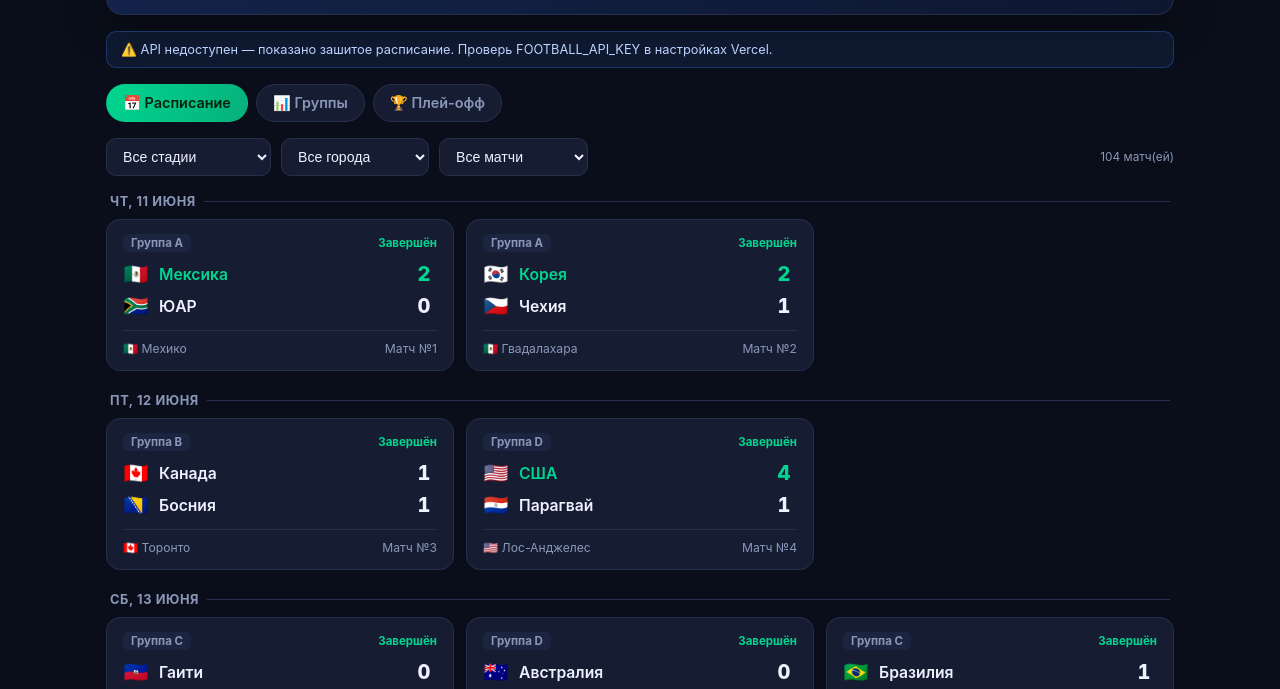
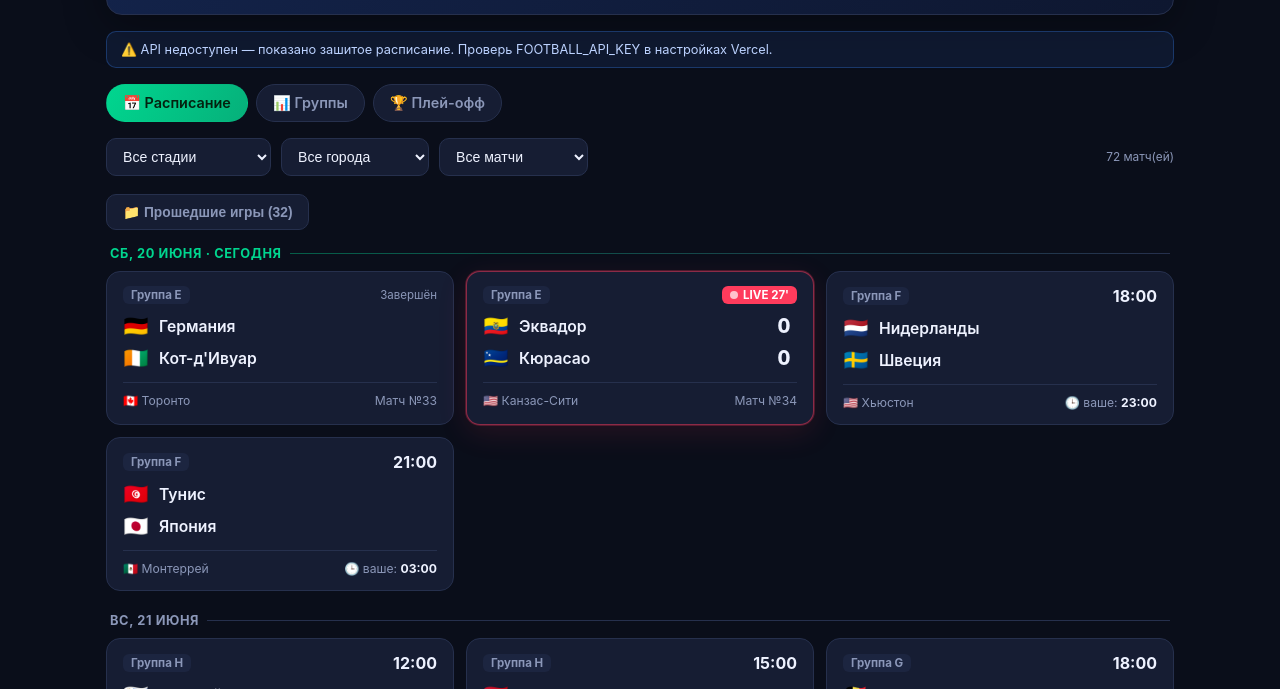
Before and after one commit to gorfriman/wc2026, a plain HTML site: page index.html in a window 1280 px wide. Shown: the part 107-796 px from the top of the page. Drawn offline with Linux system fonts and the light colour scheme; no server answers.

Commit message:
Add files via upload

```diff
--- a/index.html
+++ b/index.html
@@ -42,6 +42,14 @@
     padding:9px 12px;border-radius:10px;font-size:.88rem;outline:none}
   .filters select:focus,.filters input:focus{border-color:var(--acc2)}
   .chip{font-size:.74rem;color:var(--mut);margin-left:auto}
+  /* past toggle */
+  .pastbar{margin-bottom:16px}
+  .pastbtn{background:var(--card);border:1px solid var(--line);color:var(--mut);
+    padding:9px 16px;border-radius:10px;cursor:pointer;font-size:.86rem;font-weight:600;transition:.15s}
+  .pastbtn:hover{color:var(--txt);border-color:#33406b}
+  .pastbtn.on{color:var(--acc);border-color:rgba(0,214,143,.4)}
+  .dayhead.today{color:var(--acc)}
+  .dayhead.today::after{background:linear-gradient(90deg,rgba(0,214,143,.4),var(--line))}
   /* day groups */
   .day{margin-bottom:22px}
   .dayhead{font-size:.8rem;font-weight:700;color:var(--mut);text-transform:uppercase;
@@ -168,13 +176,14 @@ const EN_ALIAS={"South Korea":"Korea Republic","Republic of Korea":"Korea Republ
 "Ivory Coast":"Côte d'Ivoire","Cote d'Ivoire":"Côte d'Ivoire","DR Congo":"Congo DR","Czech Republic":"Czechia",
 "Turkey":"Türkiye","Cape Verde":"Cabo Verde","IR Iran":"Iran","Bosnia & Herzegovina":"Bosnia and Herzegovina"};
 function normEn(n){return n?(EN_ALIAS[n]||n):"";}
+let showPast=false;
 
 // ---- demo "live" simulation: a match is LIVE for 105 min after kickoff if it has no stored score
 function matchState(m,now){
   if(API_LIVE[m.n]&&API_LIVE[m.n].live) return "live";
   if(m.sh!==null && m.sa!==null) return "finished";
-  if(API_OK) return "upcoming"; // API подтвердит live/finished при следующем опросе
-  const ko=new Date(m.utc).getTime(); const end=ko+105*60000; // fallback, если API недоступен
+  if(API_OK) return "upcoming";
+  const ko=new Date(m.utc).getTime(); const end=ko+105*60000;
   if(now>=ko && now<end) return "live";
   if(now>=end) return "finished";
   return "upcoming";
@@ -192,6 +201,7 @@ function liveScore(m,now){
 }
 
 function fmtDate(s){const d=new Date(s+"T00:00:00");return WD[d.getDay()]+", "+d.getDate()+" "+MONTHS[d.getMonth()];}
+function localDateStr(d){return d.getFullYear()+"-"+String(d.getMonth()+1).padStart(2,"0")+"-"+String(d.getDate()).padStart(2,"0");}
 function timeIn(utc,tz){
   try{return new Intl.DateTimeFormat("ru-RU",{hour:"2-digit",minute:"2-digit",timeZone:tz}).format(new Date(utc));}
   catch(e){return new Intl.DateTimeFormat("ru-RU",{hour:"2-digit",minute:"2-digit"}).format(new Date(utc));}
@@ -240,6 +250,7 @@ function matchCard(m,now){
 
 function renderSched(){
   const now=Date.now();
+  const todayStr=localDateStr(new Date());
   const fs=document.getElementById("fStage").value;
   const fc=document.getElementById("fCity").value;
   const fst=document.getElementById("fStatus").value;
@@ -249,18 +260,31 @@ function renderSched(){
     if(fst!=="all"&&matchState(m,now)!==fst) return false;
     return true;
   });
-  document.getElementById("count").textContent=list.length+" матч(ей)";
+  const past=list.filter(function(m){return m.date<todayStr;});
+  const current=list.filter(function(m){return m.date>=todayStr;});
+  const data=showPast?past:current;
+  document.getElementById("count").textContent=data.length+" матч(ей)";
   const box=document.getElementById("view-sched");
-  if(!list.length){box.innerHTML='<div class="empty">Нет матчей по выбранным фильтрам.</div>';return;}
-  const byDate={};
-  list.forEach(function(m){(byDate[m.date]=byDate[m.date]||[]).push(m);});
-  let html="";
-  Object.keys(byDate).sort().forEach(function(d){
-    html+='<div class="day"><div class="dayhead">'+fmtDate(d)+'</div><div class="grid">';
-    byDate[d].forEach(function(m){html+=matchCard(m,now);});
-    html+='</div></div>';
-  });
+  let html='<div class="pastbar">';
+  if(showPast) html+='<button class="pastbtn on" id="pastToggle">← Назад к текущим</button>';
+  else html+='<button class="pastbtn" id="pastToggle">📁 Прошедшие игры ('+past.length+')</button>';
+  html+='</div>';
+  const dates=Object.keys(data.reduce(function(a,m){a[m.date]=1;return a;},{}));
+  dates.sort();
+  if(showPast) dates.reverse();
+  if(!data.length){
+    html+='<div class="empty">'+(showPast?'Прошедших матчей нет.':'На сегодня и далее матчей по фильтрам нет.')+'</div>';
+  }else{
+    dates.forEach(function(d){
+      const isToday=(d===todayStr);
+      html+='<div class="day"><div class="dayhead'+(isToday?' today':'')+'">'+fmtDate(d)+(isToday?' · сегодня':'')+'</div><div class="grid">';
+      data.filter(function(m){return m.date===d;}).forEach(function(m){html+=matchCard(m,now);});
+      html+='</div></div>';
+    });
+  }
   box.innerHTML=html;
+  var pt=document.getElementById("pastToggle");
+  if(pt) pt.addEventListener("click",function(){showPast=!showPast;renderSched();});
 }
 
 function computeStandings(){
@@ -350,7 +374,6 @@ WC_DATA.cities.forEach(function(c){const o=document.createElement("option");o.va
 
 tick();setInterval(tick,1000);
 
-// ===== ЖИВЫЕ ДАННЫЕ через серверную функцию /api/matches =====
 async function fetchMatches(){
   try{
     const res=await fetch("/api/matches");
@@ -385,7 +408,6 @@ function scheduleRefresh(){
   document.getElementById("clkd").textContent=anyLive?"🔴 идут матчи · обновление 30с":"обновление 60с";
   setTimeout(function(){ fetchMatches().then(function(){ refresh(); scheduleRefresh(); }); }, anyLive?30000:60000);
 }
-// первый запрос при загрузке, затем автообновление
 fetchMatches().then(function(){ refresh(); scheduleRefresh(); });
 refresh();
 </script>
```
